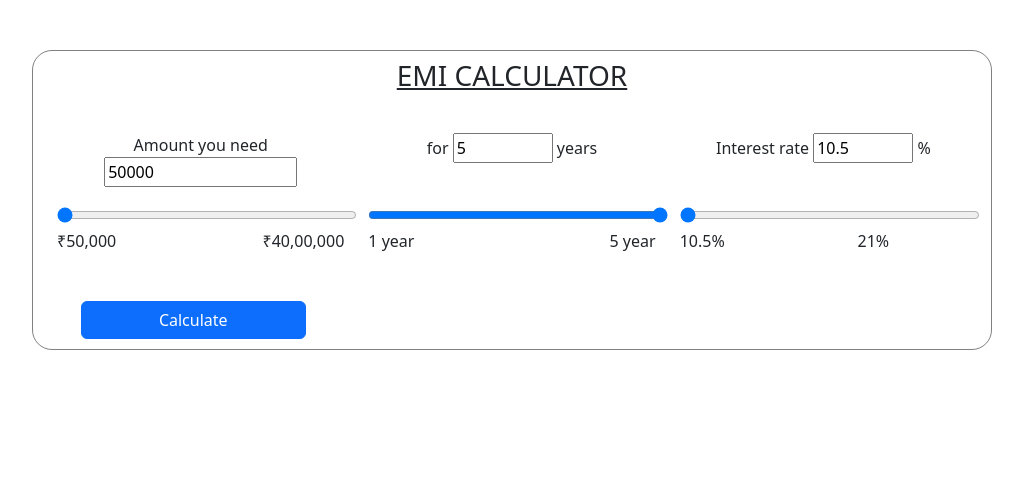
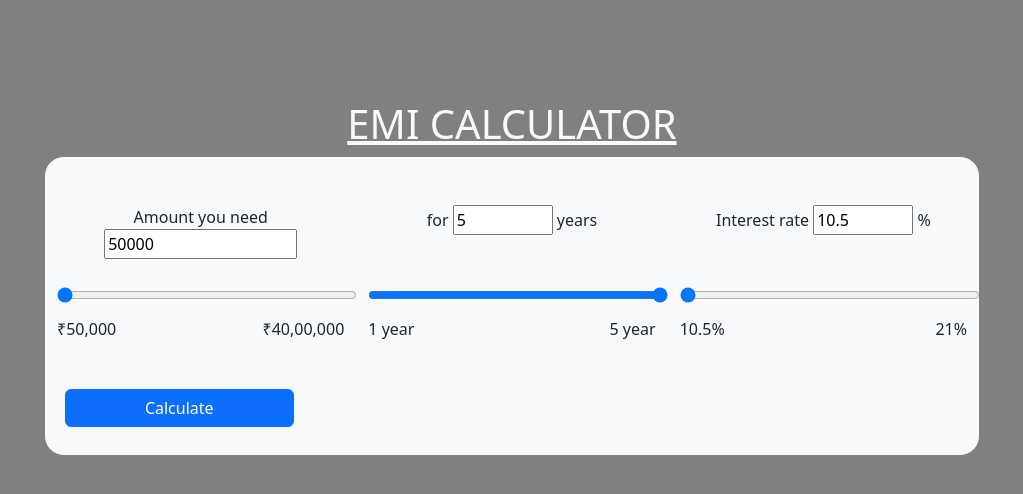
Before and after one commit to pritijagta/EMI-Calculator, a website: page index.html in a window 1280 px wide. Shown: the whole page, without its empty margins (128-1151 px from the left). Drawn offline with nearby package versions, Linux system fonts and the light colour scheme.

Commit message:
Update index.html

```diff
--- a/index.html
+++ b/index.html
@@ -17,15 +17,18 @@
 
        body{
         height: 300px;
-        border: 1px solid grey;
-        border-radius: 20px;
-        margin-top: 50px;
+
+        margin-top: 100px;
+        background-color:grey ;
 
        }
 
        .container
        {
-        margin-top: 40px;
+
+        border: 1px solid grey;
+        border-radius: 20px;
+        height: 300px;
 
        }
 
@@ -61,18 +64,18 @@
             var p=document.getElementById("inputamt").value;
             var n=(document.getElementById("inputyear").value)*12;
             var r=(document.getElementById("inputrate").value)/1200;
-            if(p<0)
+            if(p<=0 )
             {
-                document.getElementById("result").innerHTML= `Amount is negative..Enter valid Amount`.fontcolor("red").italics();
+                document.getElementById("result").innerHTML= `Amount is negative or zero..Enter valid Amount`.fontcolor("red").italics();
             }
-            else if(n<0)
+            else if(n<=0)
             {
-                document.getElementById("result").innerHTML=`Year is negative..Enter valid Year`.fontcolor("red").italics();
+                document.getElementById("result").innerHTML=`Year is negative or zero..Enter valid Year`.fontcolor("red").italics();
 
             }
-            else if(r<0)
+            else if(r<=0)
             {
-                document.getElementById("result").innerHTML=`Rate is negative..Enter valid rate`.fontcolor("red").italics();
+                document.getElementById("result").innerHTML=`Rate is negative or zero..Enter valid rate`.fontcolor("red").italics();
 
             }
 
@@ -92,23 +95,12 @@
     </script>
 </head>
 
-<body class="container-fluid w-75 text-center " >
+<body class="container-fluid w-75 text-center" >
 
-    <h3 class="mt-2 text-decoration-underline">EMI CALCULATOR</h3>
+    <h1 class=" text-decoration-underline text-light mt-2">EMI CALCULATOR</h1>
+    <div class="container bg-light ">
 
-
-
-
-
-
-
-
-
-
-
-
-    <div class="container ">
-        <div class="row">
+        <div class="row mt-5">
             <div class="col-4">
                 <span>Amount you need</span> <input type="text" value="50000" id="inputamt" size="15px" required>
             </div>
@@ -120,19 +112,19 @@
             </div>
 
         </div>
-        <div class="row">
+        <div class="row mt-2">
             <div class="col-4">
                 <input class="inputrange" value="50000" id="Amount" onchange="Amount()" type="range" min="50000" max="4000000">
             </div>
             <div class="col-4 ">
                 <input class="inputrange" value="5" onchange="year()" id="year" type="range" min="1" max="5">
             </div>
-            <div class="col-3">
+            <div class="col-4">
                 <input class="inputrange" value="10.5" id="rate" onchange="rate()" type="range" min="10.5" max="21" step="0.5">
             </div>
 
         </div>
-       <div class="row ">
+       <div class="row mt-2">
         <div class="col-4 d-flex justify-content-between"  >
             <span> &#8377;50,000</span> <span>&#8377;40,00,000</span>
         </div>
@@ -141,13 +133,13 @@
             <span>1 year</span> <span>5 year</span>
         </div>
 
-        <div class="col-3 ms- d-flex justify-content-between">
+        <div class="col-4 ms- d-flex justify-content-between">
             <span>10.5%</span> <span>21%</span>
         </div>
 
        </div>
 
-       <div class="row ms-4">
+       <div class="row ms-2">
 
         <button onclick="calculate()" class="btn btn-primary w-25 mt-5">Calculate</button>
         <span id="result">
```
